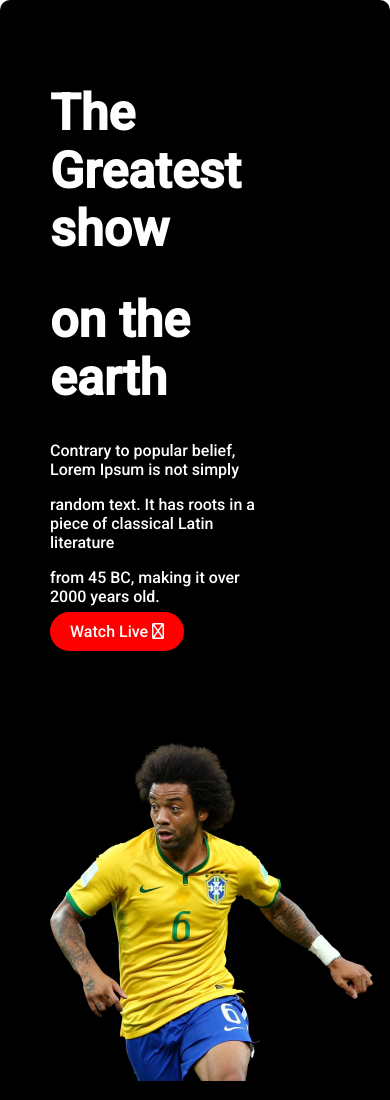
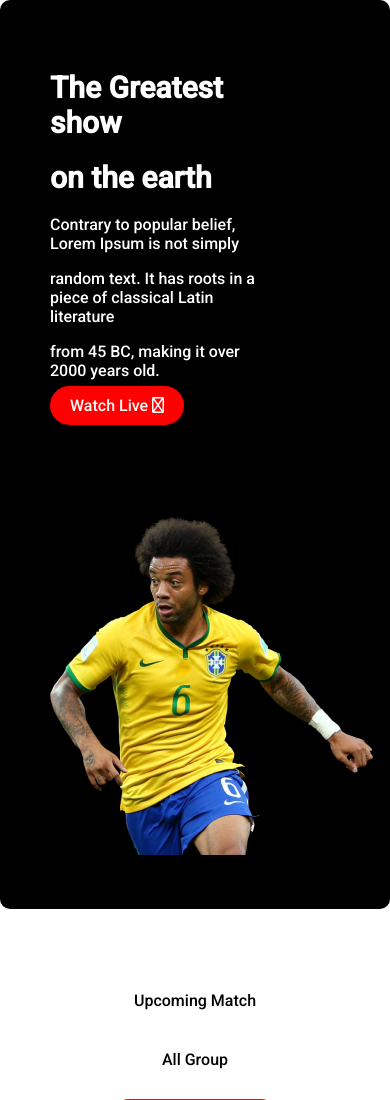
Before and after one commit to alamin363/worls-cup-main, a plain HTML site: page thim/index.html in a window 390 px wide. Shown: the top 1100 px of the page. Drawn offline with Linux system fonts and the light colour scheme.

Commit message:
new titel h1

```diff
--- a/style.css
+++ b/style.css
@@ -125,7 +125,7 @@ body{
   margin: 20px;
  }
 
- @media screen and (min-width:689px) and (max-width:992px) {
+ @media screen and (min-width:689px) and (max-width:1085px) {
    .header{
     width: 900px;
     height: 400px;
@@ -197,6 +197,9 @@ body{
     display: grid;
     height: 100%;
   }
+  .titel-1 h1{
+    font-size: 2em;
+  }
   .medile-section{
     display: flex;
     flex-direction: column;
--- a/thim/style.css
+++ b/thim/style.css
@@ -130,7 +130,7 @@ body{
   margin: 20px;
  }
 
- @media screen and (min-width:689px) and (max-width:992px) {
+ @media screen and (min-width:689px) and (max-width:1085px) {
    .header{
     width: 900px;
     height: 400px;
@@ -141,6 +141,9 @@ body{
     margin: auto;
     /* margin: 50px; */
   }
+  .titel-1>h1{
+    font-size:30px;
+   }
   .players{
     margin-bottom: 0;
   }
@@ -152,9 +155,7 @@ body{
     background-color: white;
     color:  rgba(0, 0, 0, 0.815);
   }
-   .titel-1>h1{
-    font-size:30px;
-   }
+
    .medile-section{
     display: flex;
     flex-direction: column;
@@ -202,6 +203,9 @@ body{
     display: grid;
     height: 100%;
   }
+  .titel-1>h1{
+    font-size:30px;
+   }
   .medile-section{
     display: flex;
     flex-direction: column;
```
